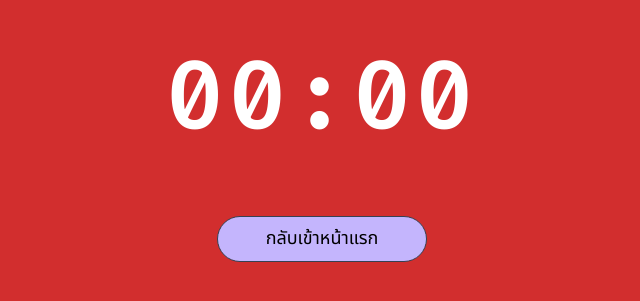
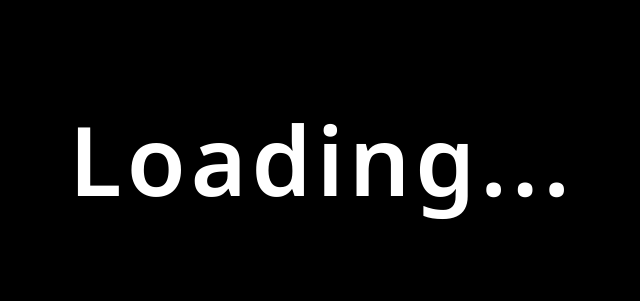
Before and after one commit to betich/tuoph-2022-timer, a Next.js app: page /timer in a window 1280 px wide. Shown: the part 233-534 px from the top of the page, without its empty margins (318-958 px from the left). Built offline with nearby package versions, Linux system fonts and the light colour scheme.

Commit message:
fix time bug

```diff
--- a/src/pages/timer.tsx
+++ b/src/pages/timer.tsx
@@ -72,6 +72,15 @@ const Timer: NextPage = () => {
     }
   }, [])
 
+  if (isNaN(timeEnd))
+    return (
+      <>
+        <div className="bg-black w-full min-h-screen flex flex-col justify-center items-center">
+          <p className="font-display text-white text-8xl 2xl:text-[18rem] font-semibold tracking-wider">Loading...</p>
+        </div>
+      </>
+    )
+
   return (
     <div
       className={classNames(
```
